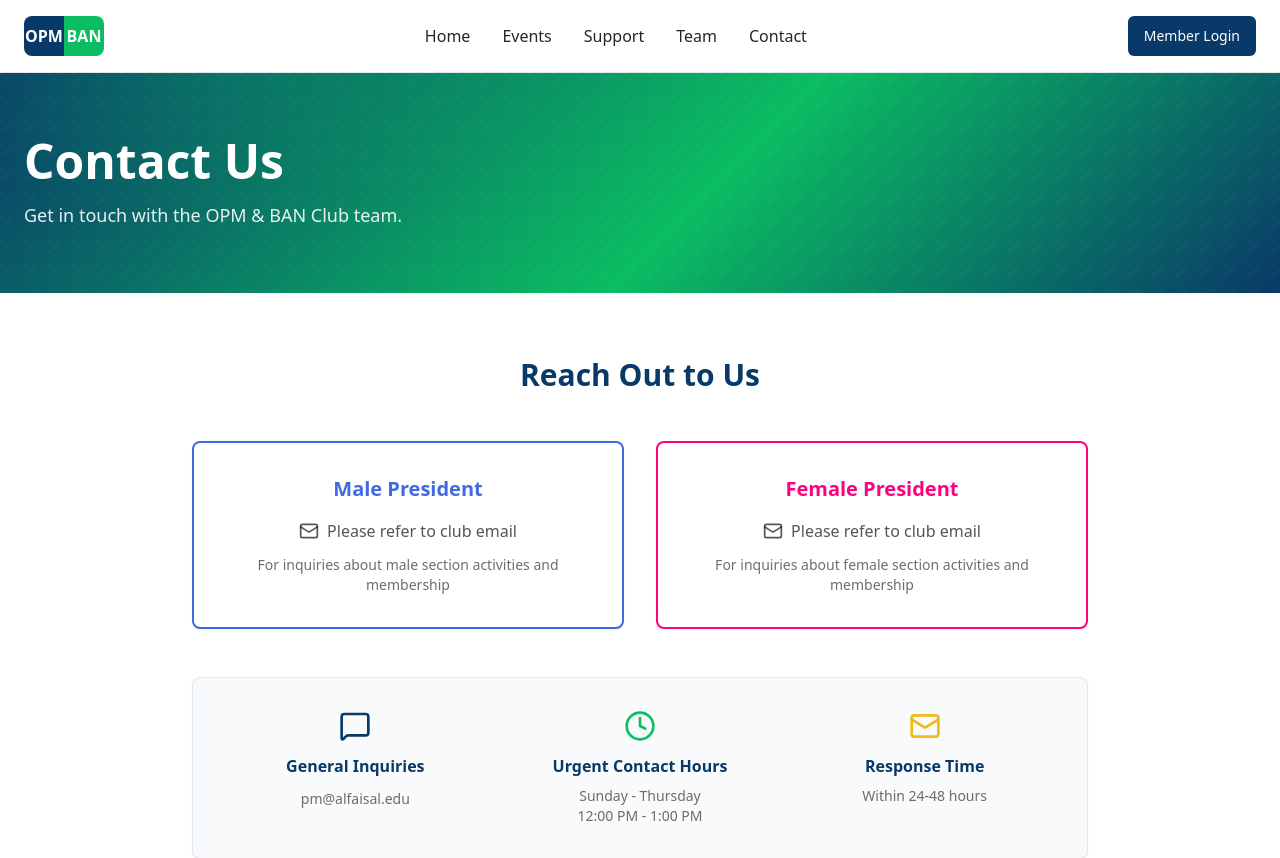
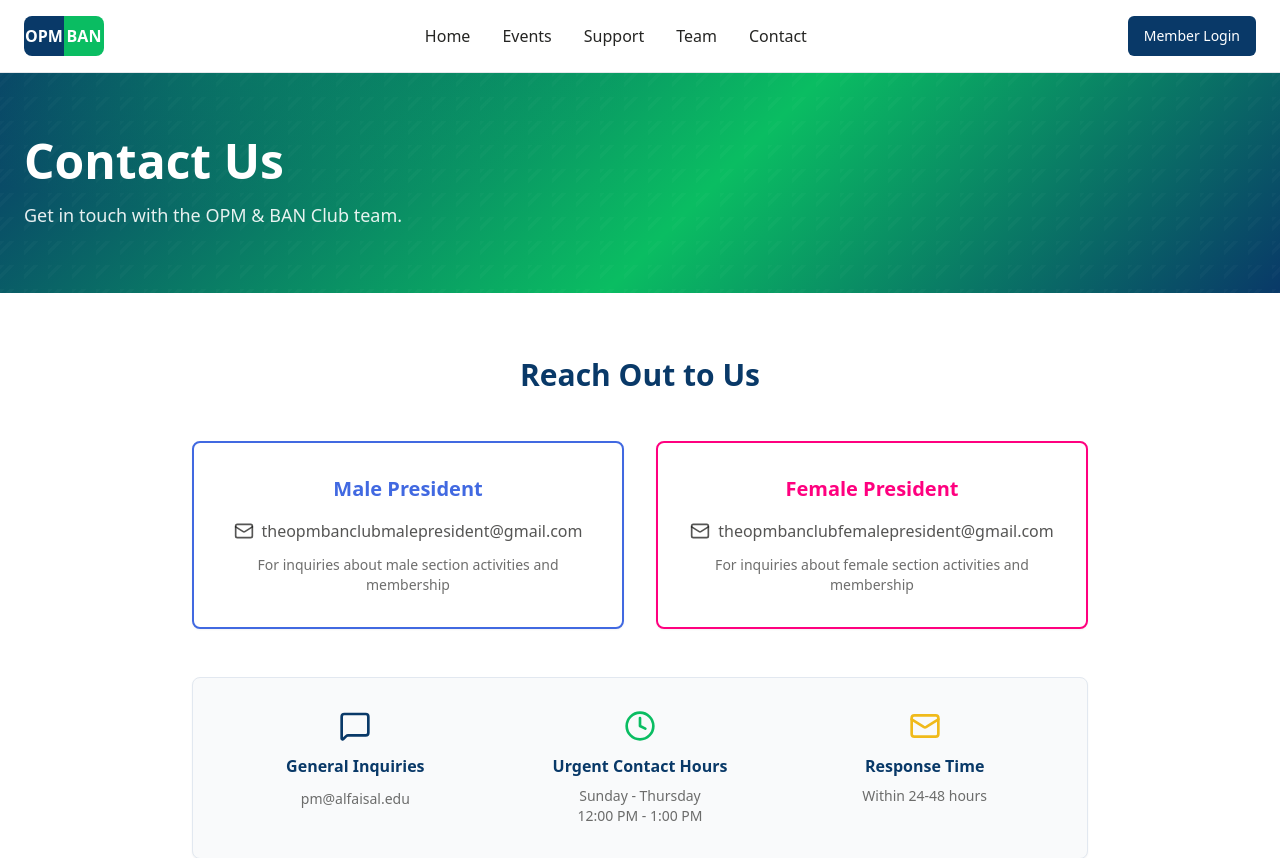
Before and after one commit to YKAwarta/opmbansite, a Next.js app: page /contact in a window 1280 px wide. Shown: the top 858 px of the page. Built offline with nearby package versions, Linux system fonts and the light colour scheme.

Commit message:
Added placeholder emails in the contact page.

```diff
--- a/components/contact/contact-section.tsx
+++ b/components/contact/contact-section.tsx
@@ -19,7 +19,7 @@ export function ContactSection() {
                   <div className="flex items-center justify-center text-brand-olive/70">
                     <Mail className="w-5 h-5 mr-2" />
                     <a href="mailto:yawartani@alfaisal.edu" className="hover:text-brand-blue">
-                      Please refer to club email
+                      theopmbanclubmalepresident@gmail.com
                     </a>
                   </div>
                   <p className="text-sm text-brand-olive/60">
@@ -37,7 +37,7 @@ export function ContactSection() {
                   <div className="flex items-center justify-center text-brand-olive/70">
                     <Mail className="w-5 h-5 mr-2" />
                     <a href="mailto:rnakia@alfaisal.edu" className="hover:text-brand-pink">
-                      Please refer to club email
+                      theopmbanclubfemalepresident@gmail.com
                     </a>
                   </div>
                   <p className="text-sm text-brand-olive/60">
```
